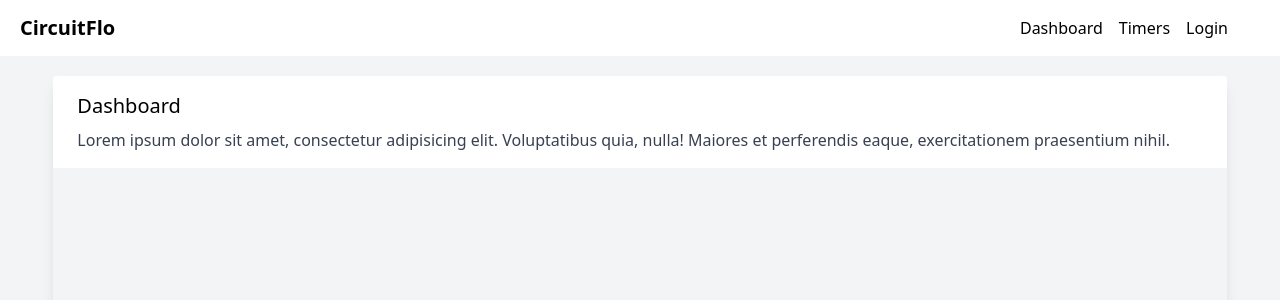
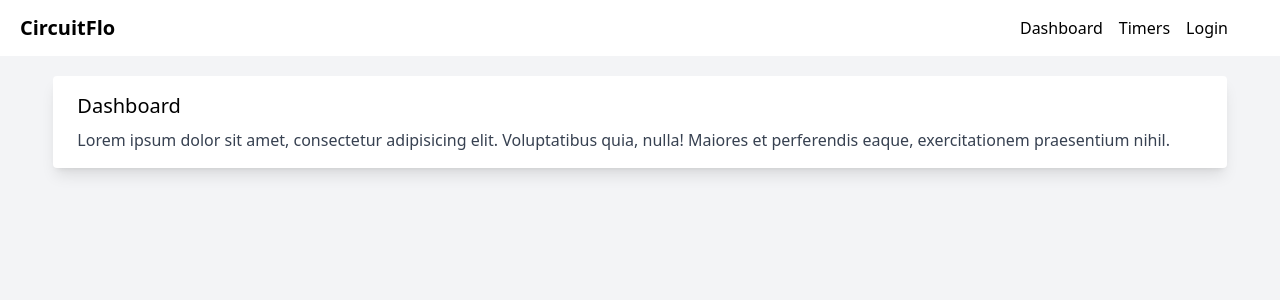
Before and after one commit to enFloo/100hour, a Next.js app in the folder react-frontend/: page /dashboard in a window 1280 px wide. Shown: the top 300 px of the page. Built offline with nearby package versions, Linux system fonts and the light colour scheme.

Commit message:
fix main card

```diff
--- a/react-frontend/app/dashboard/page.tsx
+++ b/react-frontend/app/dashboard/page.tsx
@@ -11,8 +11,8 @@ export default function DashBoard() {
         {/* Main Content */}
         <main className="flex-1 flex mt-5 justify-center">
           {/* Main Card */}
-          <div className="w-11/12 rounded overflow-hidden shadow-lg">
-            <div className="px-6 py-4 bg-white">
+          <div className="w-11/12 ">
+            <div className="px-6 py-4 bg-white shadow-lg rounded overflow-hidden">
               <div className="text-xl mb-2">Dashboard</div>
                 <p className="text-gray-700 text-base">
                   Lorem ipsum dolor sit amet, consectetur adipisicing elit. Voluptatibus quia, nulla! Maiores et perferendis eaque, exercitationem praesentium nihil.
```
